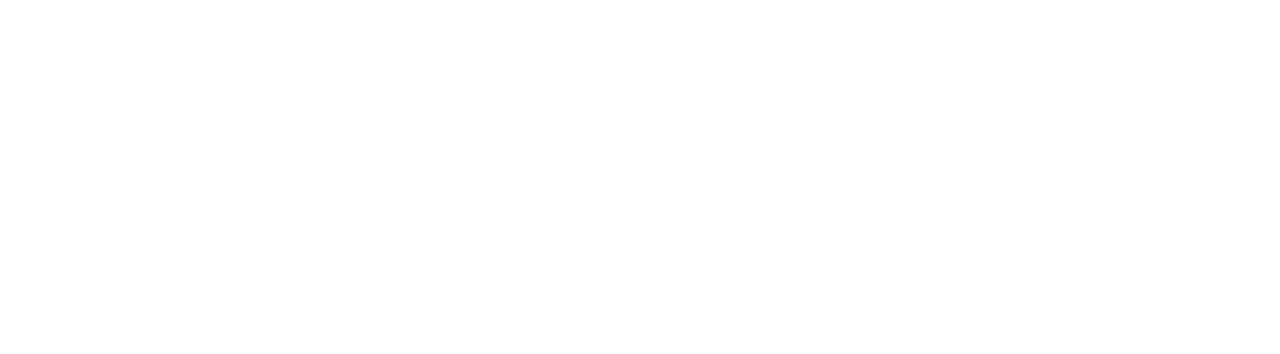
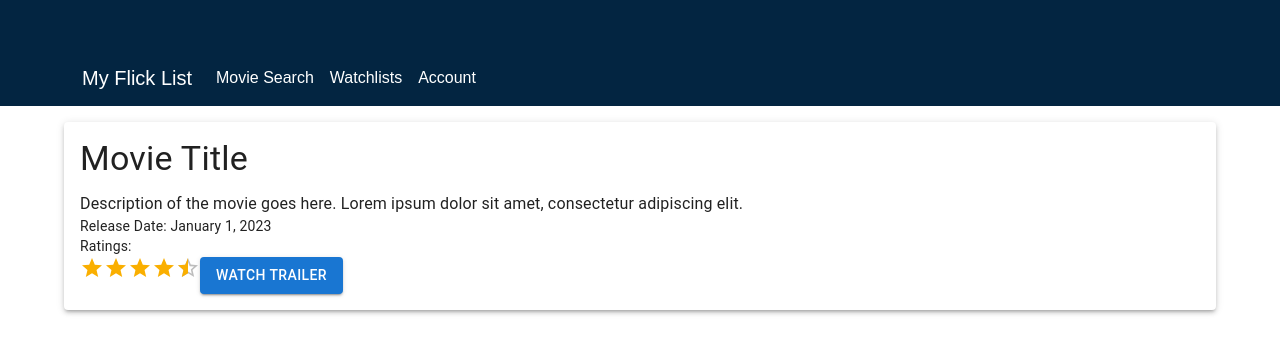
Before and after one commit to kevinpista/my-flick-list, a React (Create React App) app in the folder frontend/: page /movie in a window 1280 px wide. Before the commit this address had no page. Shown: the top 354 px of the page. Built offline with nearby package versions, Linux system fonts and the light colour scheme.

Commit message:
Navigation NavBar created

```diff
--- a/frontend/package.json
+++ b/frontend/package.json
@@ -3,6 +3,11 @@
   "version": "0.1.0",
   "private": true,
   "dependencies": {
+    "@emotion/react": "^11.11.1",
+    "@emotion/styled": "^11.11.0",
+    "@mui/icons-material": "^5.14.15",
+    "@mui/material": "^5.14.15",
+    "@mui/system": "^5.14.15",
     "@testing-library/jest-dom": "^5.17.0",
     "@testing-library/react": "^13.4.0",
     "@testing-library/user-event": "^13.5.0",
--- a/frontend/src/App.js
+++ b/frontend/src/App.js
@@ -1,5 +1,6 @@
 import {BrowserRouter, Route, Routes} from 'react-router-dom';
 import Home from './components/Home'
+import Movie from './components/Movie'
 
 
 function App() {
@@ -7,6 +8,7 @@
     <BrowserRouter>
       <Routes>
         <Route exact ={true} path="/" element={<Home />} />
+        <Route exact ={true} path="/movie" element={<Movie />} />
       </Routes>
     </BrowserRouter>
   );
--- a/frontend/src/components/Home.js
+++ b/frontend/src/components/Home.js
@@ -1,6 +1,8 @@
 // Home.js
 import { Button, Container, Row, Col } from 'react-bootstrap';
 import '../css/Home.css';
+import 'bootstrap/dist/css/bootstrap.min.css';
+// import NavBar from './NavBar';
 
 function Home() {
 
--- /dev/null
+++ b/frontend/src/components/Movie.js
@@ -0,0 +1,37 @@
+import React from 'react';
+import { Container, Paper, Typography, Button, Rating } from '@mui/material';
+import NavBar from './NavBar';
+import 'bootstrap/dist/css/bootstrap.min.css';
+import '../css/Movie.css'; // Import the CSS file
+
+const MoviePage = () => {
+  return (
+    <React.Fragment>
+        <NavBar />
+        <Container>
+            <Paper elevation={3} className="movie-paper">
+            <Typography variant="h4" gutterBottom className="movie-title">
+                Movie Title
+            </Typography>
+            <Typography variant="body1" className="movie-description">
+                Description of the movie goes here. Lorem ipsum dolor sit amet,
+                consectetur adipiscing elit.
+            </Typography>
+            <Typography variant="body2" className="movie-release-date">
+                Release Date: January 1, 2023
+            </Typography>
+            <Typography variant="body2" className="movie-ratings">
+                Ratings:
+            </Typography>
+            <Rating value={4.5} precision={0.5} readOnly className="movie-rating" />
+            <Button variant="contained" color="primary" className="watch-button">
+                Watch Trailer
+            </Button>
+            </Paper>
+        </Container>
+    </React.Fragment>
+
+  );
+};
+
+export default MoviePage;
--- /dev/null
+++ b/frontend/src/components/NavBar.js
@@ -0,0 +1,26 @@
+import React from 'react';
+import Container from 'react-bootstrap/Container';
+import Nav from 'react-bootstrap/Nav';
+import Navbar from 'react-bootstrap/Navbar';
+import '../css/NavBar.css'; // Import the CSS file
+
+
+// TODO - make height smaller, Add Logo
+function NavBar() {
+  return (
+    <Navbar data-bs-theme="dark" expand="lg" className="nav-bar-background">
+      <Container className="navbar-container">
+        <Navbar.Brand href="#home" className="custom-font">My Flick List</Navbar.Brand>
+        <Navbar.Toggle aria-controls="basic-navbar-nav" />
+        <Navbar.Collapse id="basic-navbar-nav">
+            <Nav className="me-auto">
+                <Nav.Link href="#features" className="custom-font">Movie Search</Nav.Link>
+                <Nav.Link href="#pricing" className="custom-font">Watchlists</Nav.Link>
+                <Nav.Link href="#pricing" className="custom-font">Account</Nav.Link>
+            </Nav>
+        </Navbar.Collapse>
+      </Container>
+    </Navbar>
+  );
+}
+export default NavBar;
--- /dev/null
+++ b/frontend/src/css/Movie.css
@@ -0,0 +1,32 @@
+/* Movie.css */
+.movie-paper {
+    padding: 16px;
+    margin-top: 16px;
+  }
+
+  .movie-title {
+    font-size: 24px;
+  }
+
+  .movie-description {
+    font-size: 16px;
+  }
+
+  .movie-release-date {
+    font-size: 14px;
+    margin-top: 16px;
+  }
+
+  .movie-ratings {
+    font-size: 14px;
+  }
+
+  .movie-rating {
+    /* Add styles flater */
+    font-size: 14px;
+  }
+
+  .watch-button {
+    /* Add styles later */
+    font-size: 14px;
+  }
--- /dev/null
+++ b/frontend/src/css/NavBar.css
@@ -0,0 +1,8 @@
+.nav-bar-background {
+    background-color: #032541;
+
+}
+
+.custom-font {
+    font-family: 'Source Sans Pro', Arial, sans-serif;
+}
```
Also changed, not shown: 1 other file (tests, documents, lock files or other folders).
